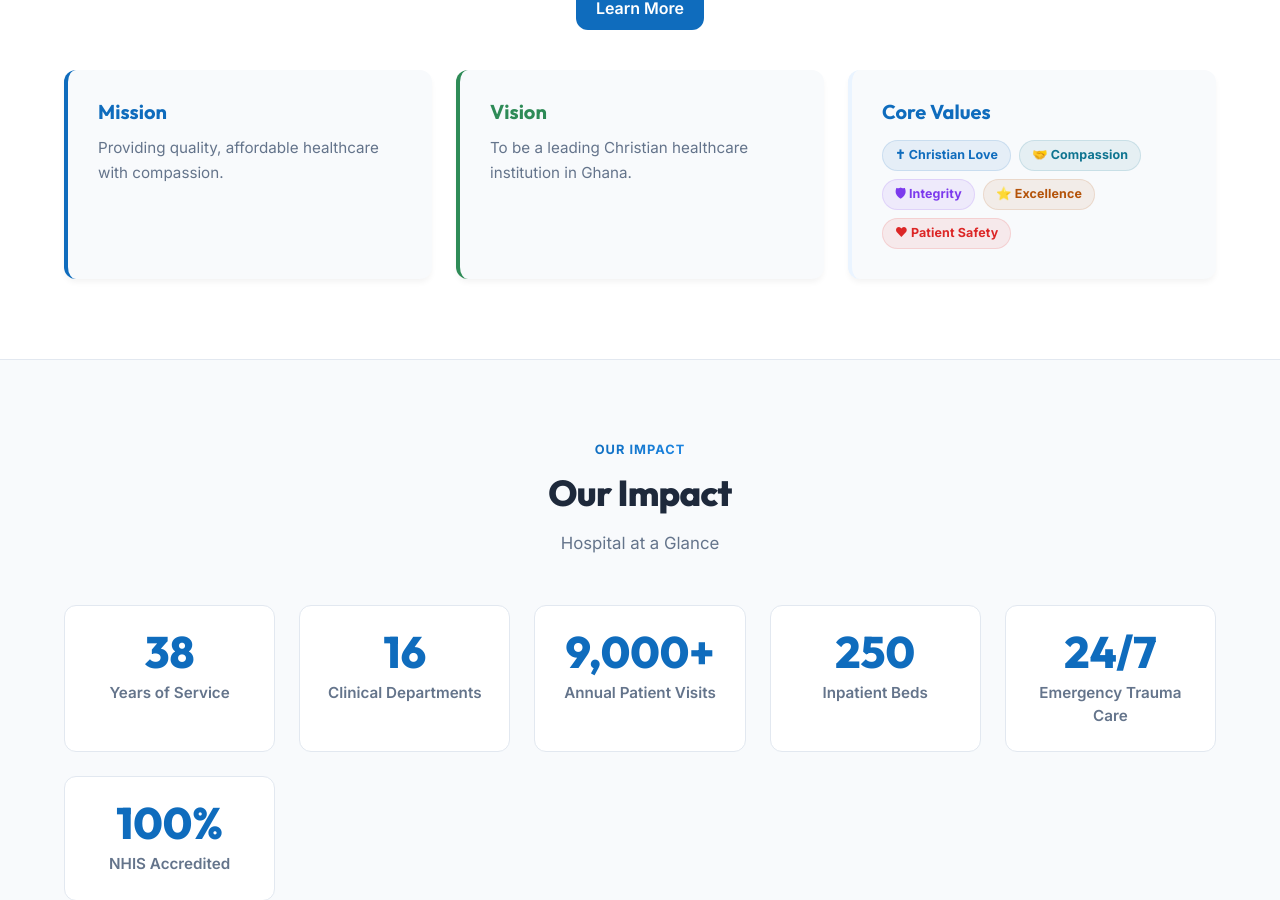
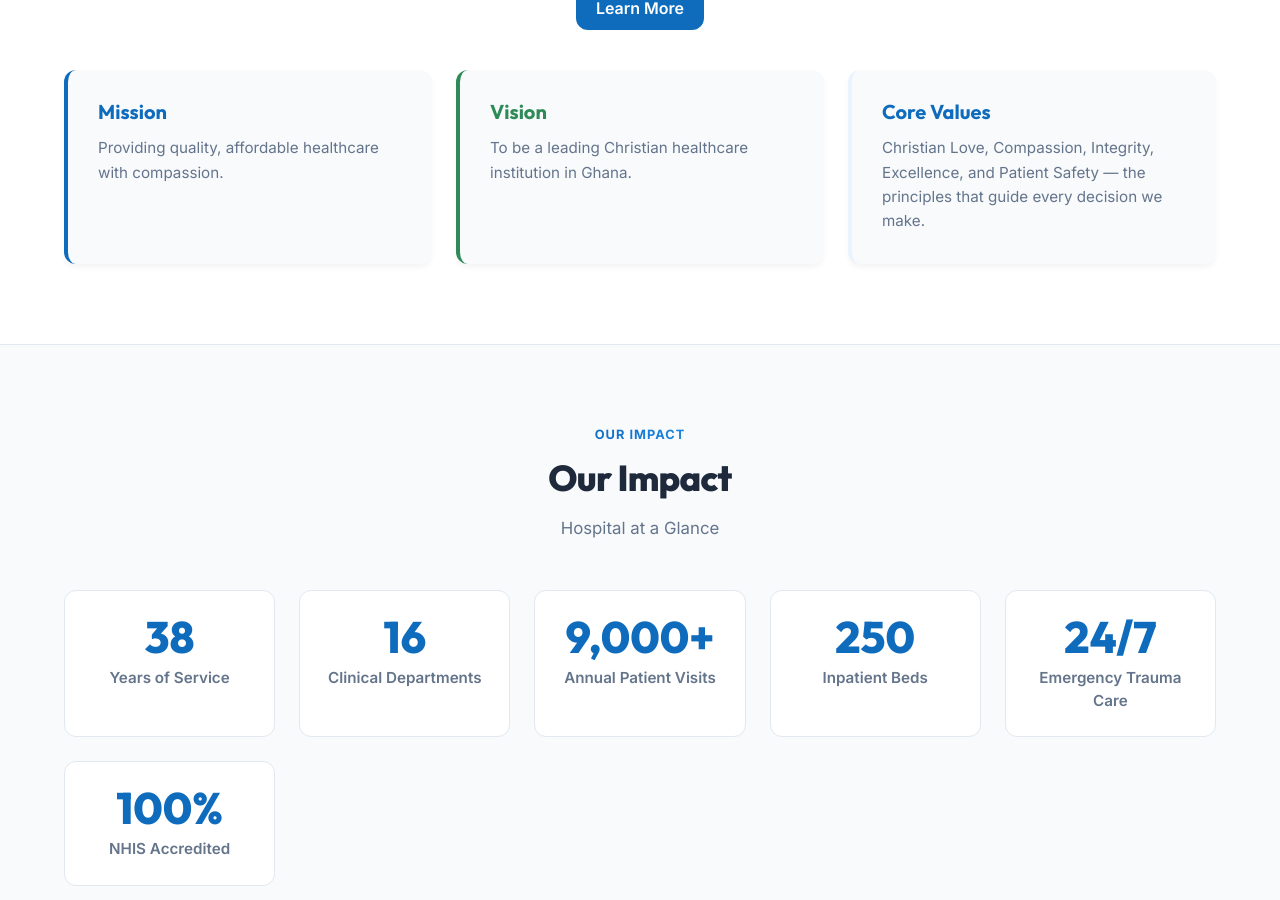
Before and after one commit to universityshopgh/agogohospital, a Next.js app: page / in a window 1280 px wide. Shown: the part 1244-2144 px from the top of the page. Built offline with nearby package versions, Linux system fonts and the light colour scheme.

Commit message:
fix: replace Core Values pill badges with plain text matching Mission/Vision style

```diff
--- a/src/app/page.js
+++ b/src/app/page.js
@@ -152,30 +152,10 @@ export default function Home() {
                 <p style={{ fontSize: '0.95rem', color: 'var(--text-secondary)', lineHeight: '1.6' }}>To be a leading Christian healthcare institution in Ghana.</p>
               </div>
               <div style={{ backgroundColor: 'var(--bg-color)', padding: '30px', borderRadius: '12px', borderLeft: '4px solid var(--accent)', boxShadow: '0 4px 6px -1px rgba(0,0,0,0.05)' }}>
-                <h4 style={{ color: 'var(--primary)', marginBottom: '16px', fontSize: '1.25rem' }}>Core Values</h4>
-                <div style={{ display: 'flex', flexWrap: 'wrap', gap: '8px' }}>
-                  {[
-                    { label: '✝ Christian Love', color: '#0f6cbd', bg: 'rgba(15,108,189,0.08)' },
-                    { label: '🤝 Compassion',     color: '#0e7490', bg: 'rgba(14,116,144,0.08)' },
-                    { label: '🛡 Integrity',       color: '#7c3aed', bg: 'rgba(124,58,237,0.08)' },
-                    { label: '⭐ Excellence',      color: '#b45309', bg: 'rgba(180,83,9,0.08)'  },
-                    { label: '❤ Patient Safety',  color: '#dc2626', bg: 'rgba(220,38,38,0.08)'  },
-                  ].map((v, i) => (
-                    <span key={i} style={{
-                      display: 'inline-flex',
-                      alignItems: 'center',
-                      gap: '4px',
-                      padding: '5px 12px',
-                      borderRadius: '20px',
-                      fontSize: '0.78rem',
-                      fontWeight: '700',
-                      color: v.color,
-                      backgroundColor: v.bg,
-                      border: `1px solid ${v.color}22`,
-                      letterSpacing: '0.01em',
-                    }}>{v.label}</span>
-                  ))}
-                </div>
+                <h4 style={{ color: 'var(--primary)', marginBottom: '12px', fontSize: '1.25rem' }}>Core Values</h4>
+                <p style={{ fontSize: '0.95rem', color: 'var(--text-secondary)', lineHeight: '1.6' }}>
+                  Christian Love, Compassion, Integrity, Excellence, and Patient Safety — the principles that guide every decision we make.
+                </p>
               </div>
             </div>
 
```
Also changed, not shown: 1 other file (tests, documents, lock files or other folders).
